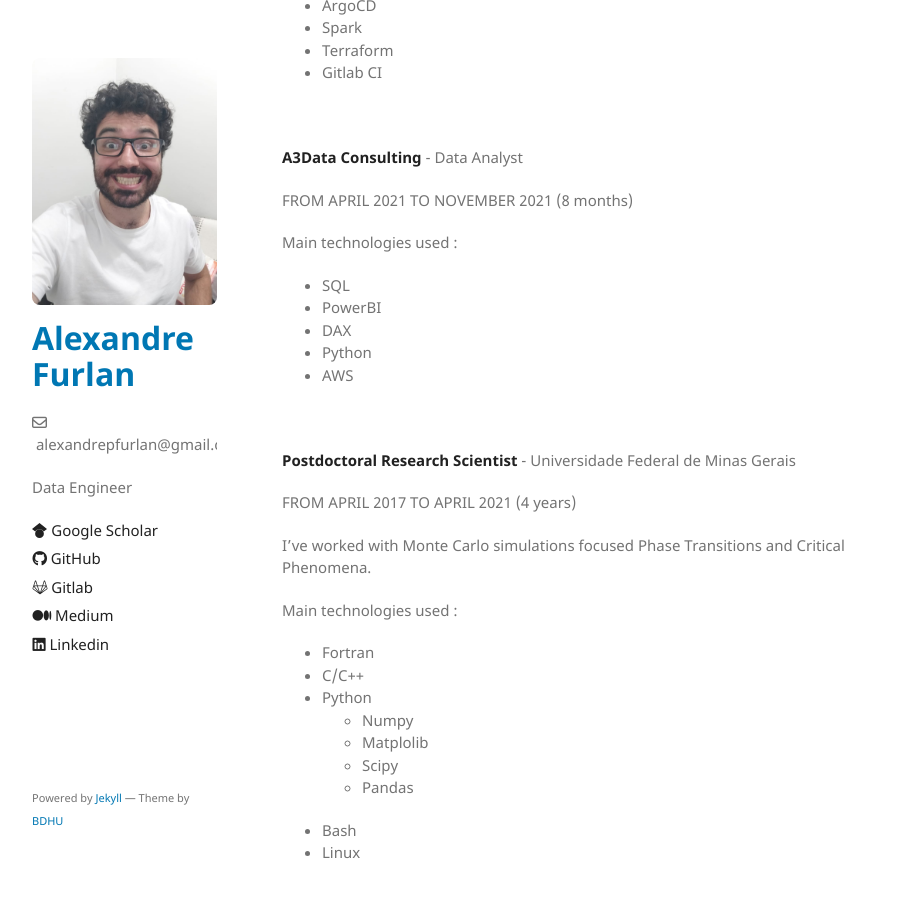
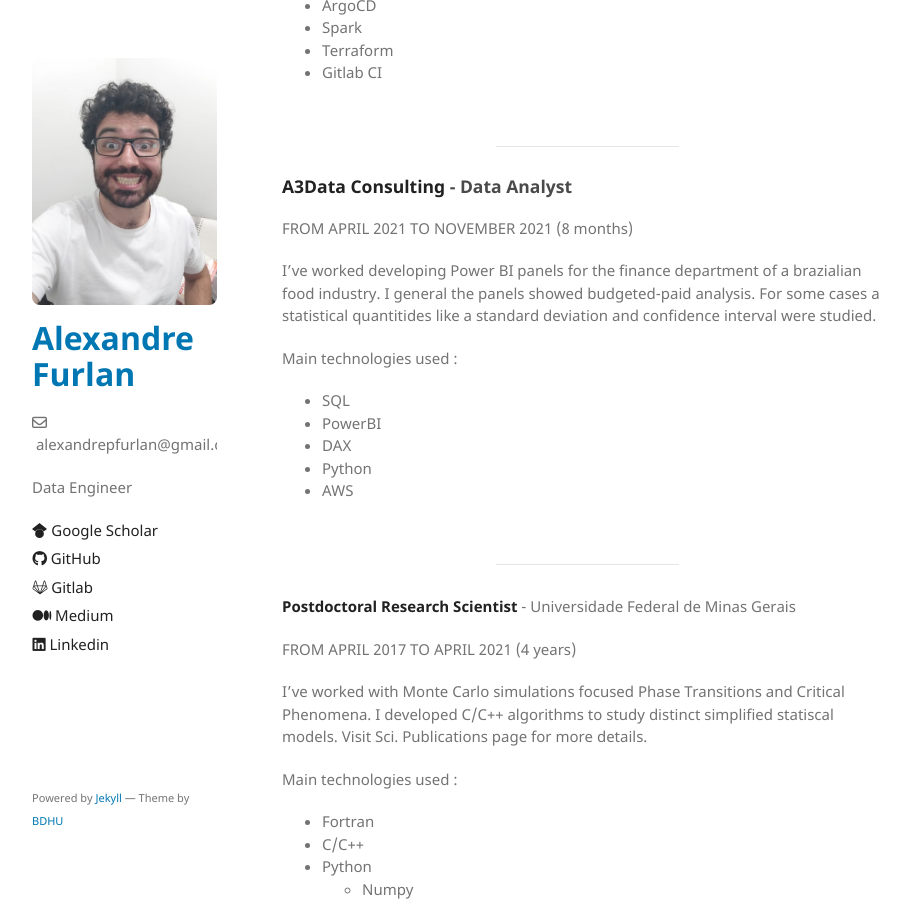
Before and after one commit to apfurlan/apfurlan.github.io, a Jekyll site: the page built from cv-page.md, in a window 1280 px wide and 900 px high, scrolled down 824 px. Shown: the whole window, without its empty margins (178-1088 px from the left). Built offline with Jekyll 4.4.1, drawn with Linux system fonts in a browser that asks for light colours; our own code applies the rules of GitHub Pages for plain Markdown files.

Commit message:
init commit

```diff
--- a/cv-page.md
+++ b/cv-page.md
@@ -44,9 +44,15 @@
 &nbsp;
 &nbsp;
 
-**A3Data Consulting** - Data Analyst
+---
+### **A3Data Consulting** - Data Analyst
 
 FROM APRIL 2021 TO NOVEMBER 2021 (8 months)
+
+I've worked developing Power BI panels for the finance department of
+a brazialian food industry. I general the panels showed budgeted-paid
+analysis. For some cases a statistical quantitides like a standard
+deviation and confidence interval were studied.
 
 Main technologies used :
 
@@ -60,11 +66,14 @@
 &nbsp;
 &nbsp;
 
+---
 **Postdoctoral Research Scientist** - Universidade Federal de Minas Gerais
 
 FROM APRIL 2017 TO APRIL 2021 (4 years)
 
-I've worked with Monte Carlo simulations focused Phase Transitions and Critical Phenomena.
+I've worked with Monte Carlo simulations focused Phase Transitions and Critical
+Phenomena. I developed C/C++ algorithms to study distinct simplified statiscal
+models. Visit Sci. Publications page for more details.
 
 Main technologies used :
 
```
Also changed, not shown: phy-pub-page.md (+4 -0 lines).
